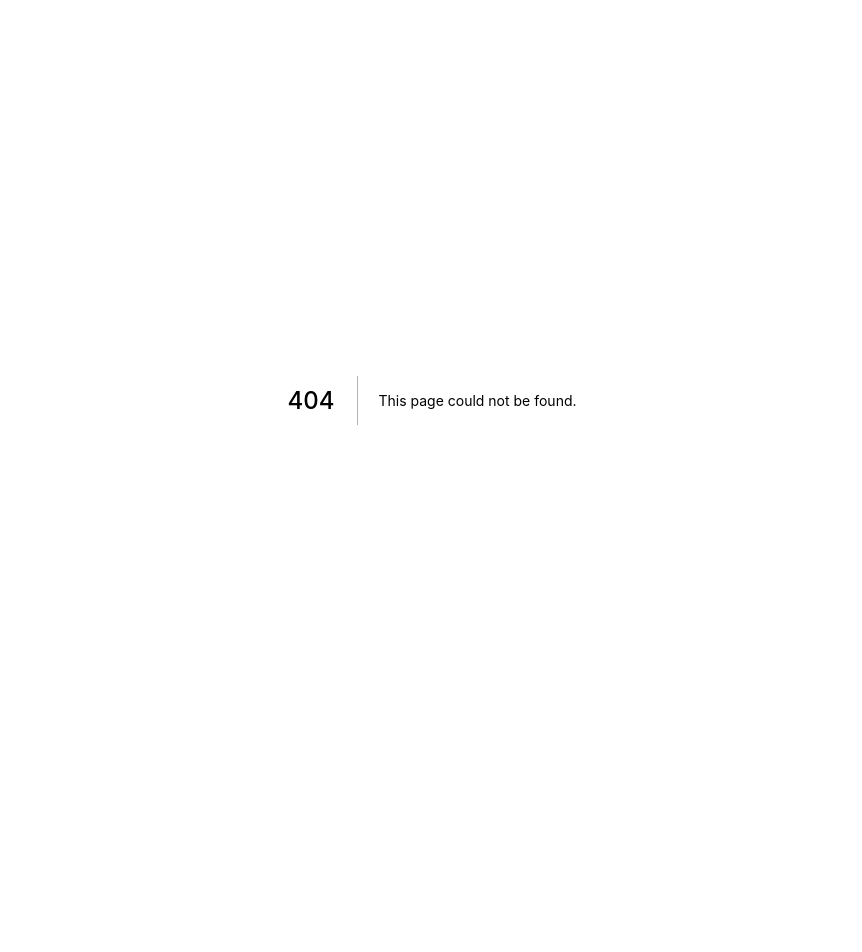
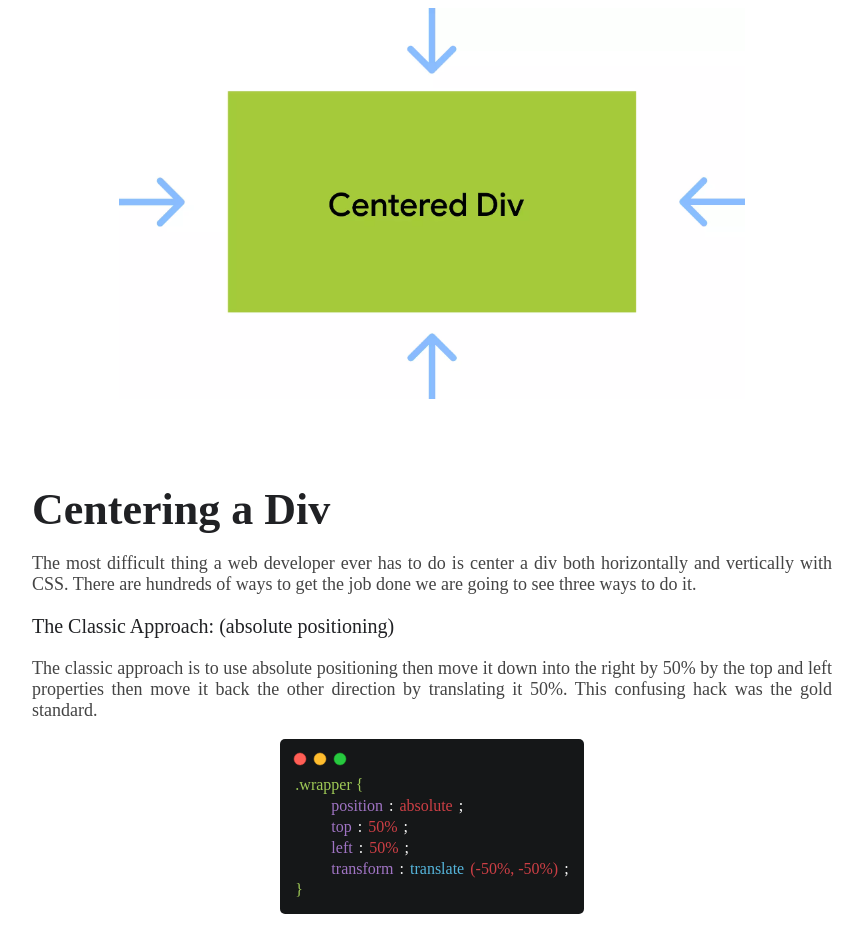
Before and after one commit to tharunoptimus/devblog, a Next.js app: page /blog/center-a-div-using-css in a window 1280 px wide. Before the commit this address had no page. Shown: the whole page, without its empty margins (208-1070 px from the left). Before the commit the page ends 800 px from the top, so only its background shows below. Built offline with nearby package versions, Linux system fonts and the light colour scheme.

Commit message:
Completed Part I of First Blog

```diff
--- /dev/null
+++ b/components/BlogHeading.js
@@ -0,0 +1,28 @@
+function BlogHeading(props) {
+    return (
+        <div>
+            <h1 className="blogHeading">
+                {props.heading}
+            </h1>
+
+            <style jsx>
+                {`
+                    .blogHeading {
+                        font-size: 44px;
+                        color: #202124;
+                        margin-bottom: 11px;
+                        padding-top: 56px;
+                    }
+
+                    @media (max-width: 480px) {
+                        .blogHeading {
+                            font-size: 36px;
+                        }
+                    }
+                `}
+            </style>
+        </div>
+    )
+}
+
+export default BlogHeading
--- /dev/null
+++ b/components/CodeSnippet.js
@@ -0,0 +1,37 @@
+function CodeSnippet({ children }) {
+    return (
+        <div className="codeSnippetContainer">
+            <div className="codeSnippetHeader">
+                <svg xmlns="http://www.w3.org/2000/svg" width="54" height="14" viewBox="0 0 54 14"><g fill="none" fill-rule="evenodd" transform="translate(1 1)"><circle cx="6" cy="6" r="6" fill="#FF5F56" stroke="#E0443E" stroke-width=".5"></circle><circle cx="26" cy="6" r="6" fill="#FFBD2E" stroke="#DEA123" stroke-width=".5"></circle><circle cx="46" cy="6" r="6" fill="#27C93F" stroke="#1AAB29" stroke-width=".5"></circle></g></svg>
+            </div>
+
+            <div className="actualCode">{ children }</div>
+
+            <style jsx>
+                {`
+                    .codeSnippetContainer {
+                        display: flex;
+                        flex-direction: column;
+                        width: fit-content;
+                        margin: 0 auto;
+                        background-color: #151718;
+                        padding: 13px;
+                        border-radius: 5px;
+                    }
+                    .codeSnippetHeader {
+                        display: flex;
+                        flex-direction: row;
+                        align-items: center;
+                    }
+                    .actualCode {
+                        display: flex;
+                        flex-direction: column;
+                        margin-top: 8px;
+                    }
+                `}
+            </style>
+        </div>
+    )
+}
+
+export default CodeSnippet
--- /dev/null
+++ b/components/blogStyleOne.module.css
@@ -0,0 +1,51 @@
+.mainImageContainer {
+    display: grid;
+    place-items: center;
+}
+
+.mainContent {
+    max-width: 800px;
+    margin: 0 auto;
+}
+
+.mainContentDescription {
+    text-align: justify;
+    font-size: 18px;
+    color: #444444;
+}
+
+.mainContentDescriptionSubHeading {
+    font-size: 20px;
+    color: #202124;
+}
+
+.actualCodeContainer p {
+    margin: 1px;
+}
+
+.codeContainerParagraph span {
+    margin: 1px;
+    display: inline-block;
+}
+
+.green {
+    color: #9fca56;
+}
+.purple {
+    color: #a074c4;
+}
+.red {
+    color: #cd3f45;
+}
+.blue {
+    color: #55b5db;
+}
+.white {
+    color: #fff;
+}
+
+@media (max-width: 480px) {
+    .mainContent {
+        padding: 24px;
+    }
+}
--- /dev/null
+++ b/pages/blog/center-a-div-using-css.js
@@ -0,0 +1,77 @@
+import Header from "../../components/Header";
+import Footer from "../../components/Footer";
+import Image from "next/image";
+import styles from "../../components/blogStyleOne.module.css";
+import BlogHeading from "../../components/BlogHeading";
+import CodeSnippet from "../../components/CodeSnippet";
+
+function blog() {
+	return (
+		<div className="blogBody">
+			<Header title={"Centering a Div"} />
+			<div className={styles.mainImageContainer}>
+				<Image
+					src="/images/blogs/center-a-div-using-css/centeredDiv.webp"
+					height="391"
+					width="626"
+				/>
+			</div>
+			<div className={styles.mainContent}>
+				<BlogHeading heading={"Centering a Div"} />
+
+				<p className={styles.mainContentDescription}>
+					The most difficult thing a web developer ever has to do is
+					center a div both horizontally and vertically with CSS.
+					There are hundreds of ways to get the job done we are going
+					to see three ways to do it.
+				</p>
+
+				<p className={styles.mainContentDescriptionSubHeading}>
+					The Classic Approach: (absolute positioning)
+				</p>
+
+				<p className={styles.mainContentDescription}>
+					The classic approach is to use absolute positioning then
+					move it down into the right by 50% by the top and left
+					properties then move it back the other direction by
+					translating it 50%. This confusing hack was the gold
+					standard.
+				</p>
+
+                <CodeSnippet >
+                    <div className={styles.actualCodeContainer}>
+                        <p className={styles.codeContainerParagraph}> <span className={styles.green}> .wrapper &#123; </span> </p>
+
+                        <p className={styles.codeContainerParagraph}>
+                            <span className={styles.purple}>&emsp;&emsp; position </span> <span className={styles.white}>:</span>
+                            <span className={styles.red}>&nbsp;absolute </span> <span className={styles.white}>;</span>
+                        </p>
+
+                        <p className={styles.codeContainerParagraph}>
+                            <span className={styles.purple}>&emsp;&emsp; top</span> <span className={styles.white}>:</span>
+                            <span className={styles.red}>&nbsp;50% </span> <span className={styles.white}>;</span>
+                        </p>
+
+                        <p className={styles.codeContainerParagraph}>
+                            <span className={styles.purple}>&emsp;&emsp; left</span> <span className={styles.white}>:</span>
+                            <span className={styles.red}>&nbsp;50% </span> <span className={styles.white}>;</span>
+                        </p>
+
+                        <p className={styles.codeContainerParagraph}>
+                            <span className={styles.purple}>&emsp;&emsp; transform</span> <span className={styles.white}>:</span>
+                            <span className={styles.blue}>&nbsp;translate</span>
+                            <span className={styles.red}>&nbsp;(-50%, -50%) </span> <span className={styles.white}>;</span>
+                        </p>
+
+                        <p className={styles.codeContainerParagraph}> <span className={styles.green}>&#125;</span> </p>
+                    </div>
+                </CodeSnippet>
+
+
+			</div>
+			<Footer />
+		</div>
+	);
+}
+
+export default blog;
```
Also changed, not shown: pages/database.json (+1 -36 lines), public/images/blogs/center-a-div-using-css/centeredDiv.webp (added).
